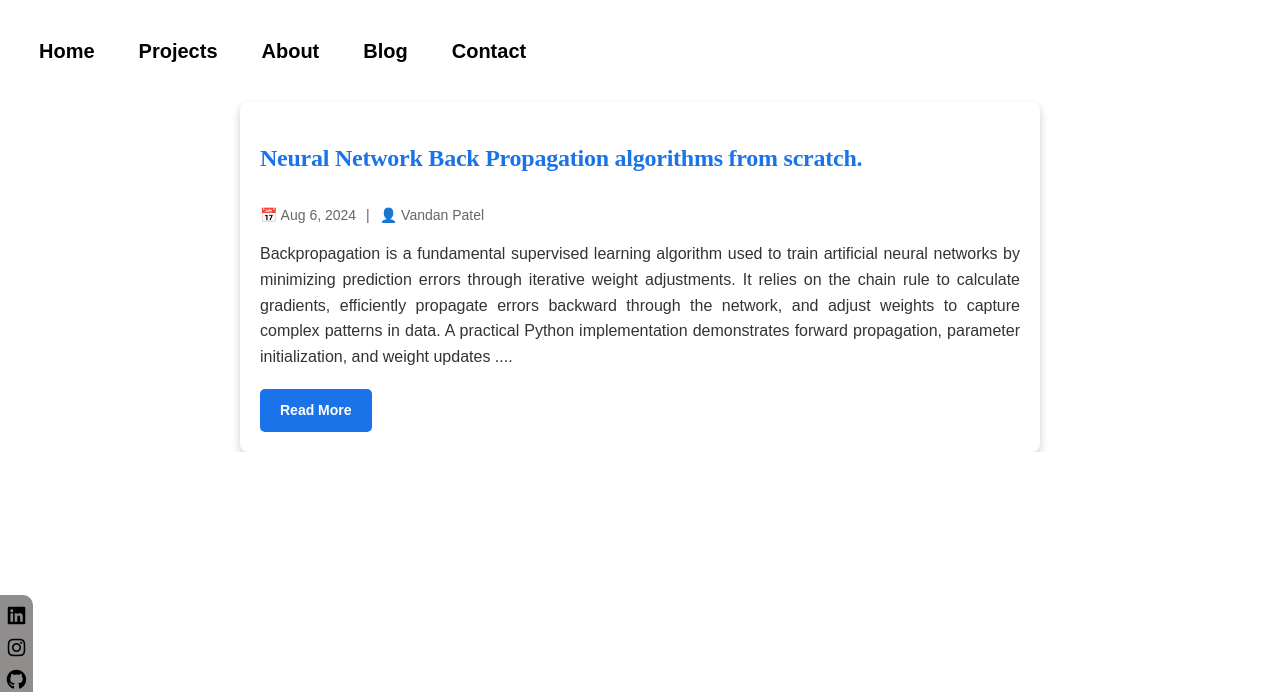
After one commit to patelvandan11/flask12, a Flask app: page /blog in a window 1280 px wide. The commit adds this page. Shown: the top 692 px of the page. Run offline with Flask 2, Linux system fonts and the light colour scheme; some libraries are stand-ins or nearby versions.

Commit message:
add a blog feature in website using a jinja templates and Flask

```diff
--- a/app.py
+++ b/app.py
@@ -96,13 +96,38 @@ def karl_pearson_out():
 # About route
 @app.route('/about')
 def about():
-    return render_template('about.html')
+    user_info = {
+        "name": "Hi There 👋",
+        "description": [
+            {"emoji": "💪", "text": "loves to solve complex problems in diverse domains"},
+            {"emoji": "🌍", "text": "is currently working in the field of Climate Change"},
+            {"emoji": "🔥", "text": "handled challenging tasks in Bioinformatics & Telecommunications"},
+            {"emoji": "⚡", "text": "plays with all kinds of data structures - text, image, graph, numerical etc"},
+            {"emoji": "☀️", "text": "at the end of the day, aims to make the data shine!"},
+        ],
+        "profile_image": "profile.jpg",
+    }
+    return render_template("about.html", user_info=user_info)
+
 
 # Contact route
 @app.route('/contact')
 def contact():
     return render_template('contact.html')
 
+# blog route
+@app.route('/blog')
+def blog():
+    post = {
+        "title": "Neural Network Back Propagation algorithms from scratch.",
+        "date": "Aug 6, 2024",
+        "author": "Vandan Patel",
+        "description": (
+            """Backpropagation is a fundamental supervised learning algorithm used to train artificial neural networks by minimizing prediction errors through iterative weight adjustments. It relies on the chain rule to calculate gradients, efficiently propagate errors backward through the network, and adjust weights to capture complex patterns in data. A practical Python implementation demonstrates forward propagation, parameter initialization, and weight updates ...."""
+        ),
+    }
+    return render_template("blog.html", post=post)
+
 # Run the application
 if __name__ == '__main__':
     app.run(debug=True)
--- /dev/null
+++ b/static/blog.css
@@ -0,0 +1,82 @@
+
+/* Blog Card Container */
+.container {
+    max-width: 800px;
+    background: #ffffff; /* Clean white background */
+    padding: 20px;
+    box-shadow: 0 4px 8px rgba(0, 0, 0, 0.2); /* Modern shadow for depth */
+    border-radius: 8px; /* Smooth corners */
+    text-align: justify;
+    transition: transform 0.3s ease, box-shadow 0.3s ease;
+    margin: 0 auto;
+}
+
+.container:hover {
+    transform: translateY(-5px); /* Subtle hover effect for interaction */
+    box-shadow: 0 6px 12px rgba(0, 0, 0, 0.3); /* Enhanced shadow on hover */
+}
+
+/* Blog Title Styling */
+.title {
+    color: #1a73e8; /* Brand blue color */
+    font-size: 24px;
+    font-weight: bold;
+    margin-bottom: 10px;
+}
+
+/* Metadata (Date and Author Info) Styling */
+.meta {
+    color: #666; /* Neutral gray for meta info */
+    font-size: 14px;
+    margin-bottom: 15px;
+    display: flex;
+    align-items: center;
+    gap: 10px;
+}
+
+/* Blog Description Styling */
+.description {
+    font-size: 16px;
+    color: #333; /* Dark text for readability */
+    line-height: 1.6; /* Improved text spacing */
+    margin-bottom: 20px;
+}
+
+/* Read More Button Styling */
+.read-more {
+    display: inline-block;
+    background-color: #1a73e8; /* Consistent brand color */
+    color: white; /* High contrast text */
+    text-decoration: none;
+    padding: 10px 20px;
+    border-radius: 5px;
+    font-size: 14px;
+    font-weight: bold;
+    transition: background-color 0.3s ease, transform 0.3s ease;
+    text-align: center;
+}
+
+.read-more:hover {
+    background-color: #135bb5; /* Darker blue for hover */
+    transform: scale(1.05); /* Slight zoom effect */
+}
+
+/* Responsive Design for Smaller Screens */
+@media (max-width: 768px) {
+    .container {
+        padding: 15px;
+    }
+
+    .title {
+        font-size: 20px;
+    }
+
+    .description {
+        font-size: 14px;
+    }
+
+    .read-more {
+        padding: 8px 16px;
+        font-size: 12px;
+    }
+}
--- /dev/null
+++ b/templates/blog.html
@@ -0,0 +1,20 @@
+{% extends 'base.html' %}
+{% block title %}Blog{% endblock %}
+{% block css %}
+{{ super() }}
+<link rel="stylesheet" type="text/css" href="{{ url_for('static', filename='blog.css') }}">
+{% endblock %}
+
+{% block content %}
+<div class="v">
+
+    <div class="container">
+        <h1 class="title">{{ post.title }}</h1>
+        <div class="meta">
+            <span>📅 {{ post.date }}</span> | <span>👤 {{ post.author }}</span>
+        </div>
+        <p class="description">{{ post.description }}</p>
+        <a href="#" class="read-more">Read More</a>
+    </div>
+</div>
+{% endblock %}
--- a/templates/navbar.html
+++ b/templates/navbar.html
@@ -15,6 +15,7 @@
                     <li><a href="/"><span>Home</span></a></li>
                     <li><a href="/projects"><span>Projects</span></a></li>
                     <li><a href="/about"><span>About</span></a></li>
+                    <li><a href="/blog"><span>Blog</span></a></li>
                     <li><a href="/contact"><span>Contact</span></a></li>
                 </ul>
             </nav>
```
Also changed, not shown: static/about.css (added, +58 -0 lines), templates/about.html (+9 -2 lines).
